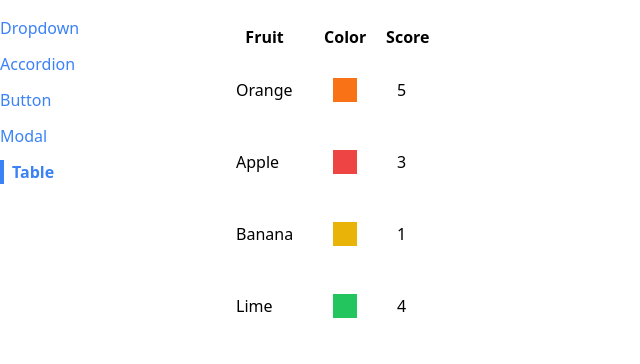
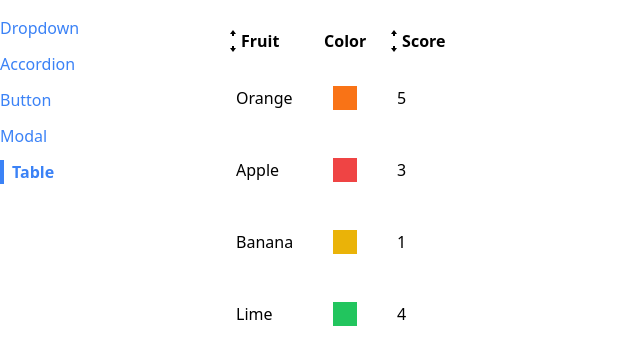
Before and after one commit to ksysoev/learning_react, a React (Create React App) app in the folder 07_comps/: page /table in a window 1280 px wide. Shown: the top 364 px of the page, without its empty margins (0-640 px from the left). Built offline with nearby package versions, Linux system fonts and the light colour scheme.

Commit message:
Adds sortable table component

```diff
--- /dev/null
+++ b/07_comps/src/components/SortableTable.js
@@ -0,0 +1,75 @@
+import { useState } from "react";
+import { GoArrowSmallDown, GoArrowSmallUp } from "react-icons/go";
+import Table from "./Table";
+
+function SortableTable(props) {
+    const [sortOrder, setSortOrder] = useState(null);
+    const [sortBy, setSortBy] = useState(null);
+
+    const { config, data } = props;
+
+    const handleClick = (label) => {
+        if (sortBy === label) {
+            if (sortOrder === "asc") {
+                setSortOrder("desc");
+            } else if (sortOrder === "desc") {
+                setSortOrder(null);
+                setSortBy(null);
+            }
+        } else {
+            setSortOrder("asc");
+            setSortBy(label);
+        }
+    };
+
+    const updatedConfig = config.map((column) => {
+        const { sortValue } = column;
+        if (sortValue) {
+            return {
+                ...column,
+                header: () => <th className="cursor-pointer hover:bg-gray-100" onClick={() => handleClick(column.label)}>
+                    <div className="flex items-center">
+                        {getIcons(column.label, sortBy, sortOrder)}
+                        {column.label}
+                    </div>
+                </th>
+            }
+        }
+        return column;
+    });
+
+    let sortedData = data;
+    if (sortOrder && sortBy) {
+        const { sortValue } = config.find((column) => column.label === sortBy);
+        const reversedOrder = sortOrder === "asc" ? 1 : -1;
+        sortedData = [...data].sort((a, b) => {
+            const aValue = sortValue(a);
+            const bValue = sortValue(b);
+            if (typeof (aValue) === "string") {
+                return reversedOrder * aValue.localeCompare(bValue);
+            }
+
+            return reversedOrder * (aValue - bValue);
+        });
+    }
+
+    return (
+        <Table {...props} config={updatedConfig} data={sortedData} />
+    )
+}
+
+function getIcons(label, sortBy, sortOrder) {
+    if (label === sortBy) {
+        if (sortOrder === "asc") {
+            return <div><GoArrowSmallUp /></div>;
+        }
+
+        return <div><GoArrowSmallDown /></div>;
+    }
+    return <div>
+        <GoArrowSmallUp />
+        <GoArrowSmallDown />
+    </div>;
+}
+
+export default SortableTable;
--- a/07_comps/src/components/Table.js
+++ b/07_comps/src/components/Table.js
@@ -1,5 +1,10 @@
+import { Fragment } from "react";
+
 function Table({ data, config, keyGenerator }) {
     const renderedHeaders = config.map((column) => {
+        if (column.header) {
+            return <Fragment key={column.label}>{column.header()}</Fragment>;
+        }
         return <th key={column.label}>{column.label}</th>
     })
 
--- a/07_comps/src/pages/TablePage.js
+++ b/07_comps/src/pages/TablePage.js
@@ -1,4 +1,4 @@
-import Table from "../components/Table";
+import SortableTable from "../components/SortableTable";
 
 function TablePage() {
     const data = [
@@ -9,16 +9,27 @@ function TablePage() {
     ]
 
     const config = [
-        { label: "Fruit", render: ((fruit) => fruit.name) },
-        { label: "Color", render: ((fruit) => <div className={`p-3 m-2 ${fruit.color}`}></div>) },
-        { label: "Score", render: ((fruit) => fruit.score), }
+        {
+            label: "Fruit",
+            render: ((fruit) => fruit.name),
+            sortValue: ((fruit) => fruit.name),
+        },
+        {
+            label: "Color",
+            render: ((fruit) => <div className={`p-3 m-2 ${fruit.color}`}></div>)
+        },
+        {
+            label: "Score",
+            render: ((fruit) => fruit.score),
+            sortValue: ((fruit) => fruit.score),
+        }
     ]
 
     const keyGenerator = (fruit) => fruit.name;
 
     return (
         <div>
-            <Table data={data} config={config} keyGenerator={keyGenerator} />
+            <SortableTable data={data} config={config} keyGenerator={keyGenerator} />
         </div>
     )
 }
```
